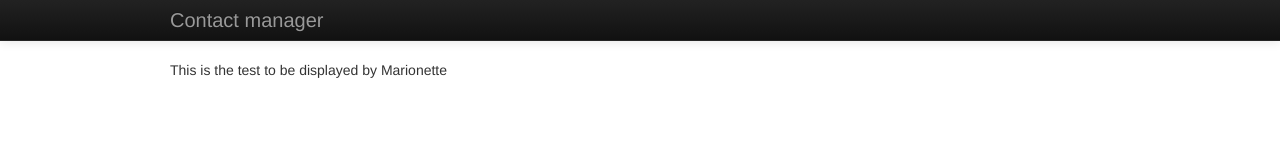
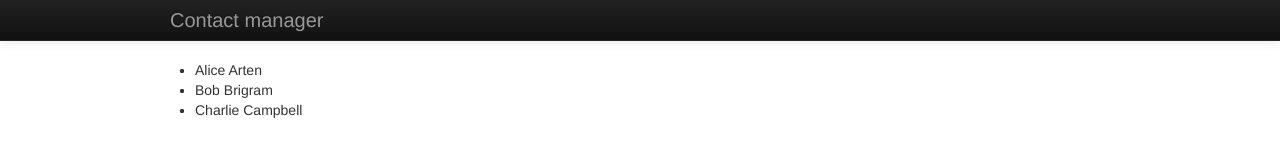
Before and after one commit to alanC89/SimpleBackboneMarionetteTutorial, a plain HTML site: page index.html in a window 1280 px wide. Drawn offline with Linux system fonts and the light colour scheme.

Commit message:
more steps done in tutorial adding model and collection and displaying using a CollectionView

```diff
--- a/index.html
+++ b/index.html
@@ -30,21 +30,32 @@
 		<script src="./assets/js/vendor/backbone.js"></script>
 		<script src="./assets/js/vendor/backbone.marionette.js"></script>
 
-		<script type="text/template" id="static-template">
-			<div>
-				<p>This is the test to be displayed by Marionette</p>
-			</div>
-		</script>
-
-		<script type="text/template" id="different-static-template">
-			<p>Second template text</p>
+		<script type="text/template" id="contact-list-item">
+			<li><%- firstName %> <%- lastName%></li>
 		</script>
 
 		<script type="text/javascript">
 			var ContactManager = new Marionette.Application();
 
-			ContactManager.StaticView = Marionette.ItemView.extend({
-				template: "#static-template"
+			ContactManager.Contact = Backbone.Model.extend({
+				defaults: {
+					firstName: "defaultName"
+				}
+			});
+
+			ContactManager.ContactCollection = Backbone.Collection.extend({
+				model: ContactManager.Contact,
+				comparator: "firstName"
+			});
+
+			ContactManager.ContactItemView = Marionette.ItemView.extend({
+				tagName: "li",
+				template: "#contact-list-item"
+			});
+
+			ContactManager.ContactsView = Marionette.CollectionView.extend({
+				tagName: "ul",
+				childView: ContactManager.ContactItemView
 			});
 
 			ContactManager.on("before:start", function(){
@@ -57,11 +68,33 @@
 				});
 
 				ContactManager.regions = new RegionContainer();
-			})
+			});
+
 
 			ContactManager.on("start", function(){
-				var staticView = new ContactManager.StaticView();
-				ContactManager.regions.main.show(staticView);
+				var contacts = new ContactManager.ContactCollection([
+					{
+						firstName: "Bob",
+						lastName: "Brigram",
+						phoneNumber: "555-0163"
+					},
+					{
+						firstName: "Alice",
+						lastName: "Arten",
+						phoneNumber: "555-0163"
+					},
+					{
+						firstName: "Charlie",
+						lastName: "Campbell",
+						phoneNumber: "555-0163"
+					}
+				]);
+
+				var contactsListView = new ContactManager.ContactsView({
+					collection: contacts
+				});
+
+				ContactManager.regions.main.show(contactsListView);
 			});
 
 			ContactManager.start();
```
